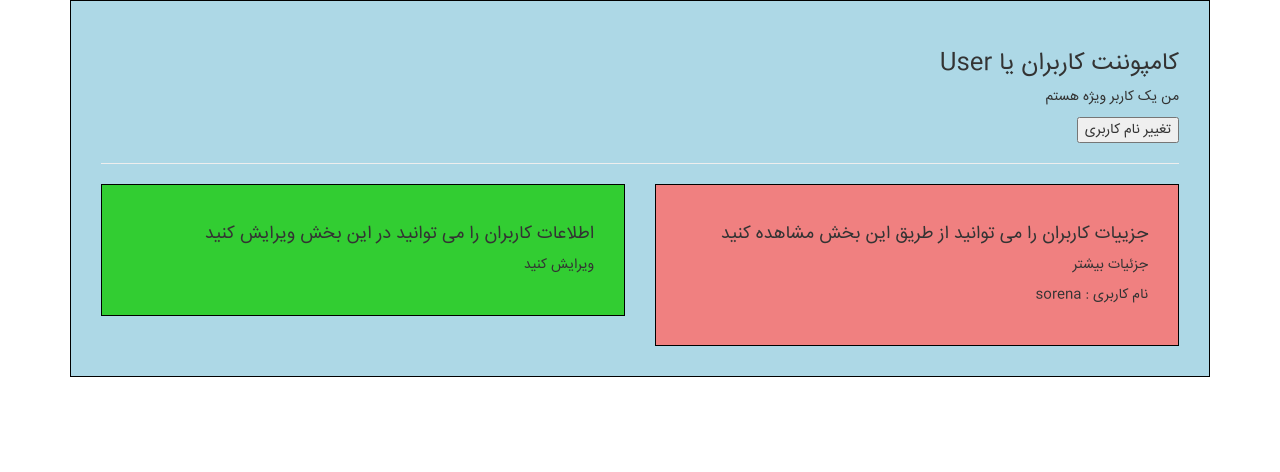
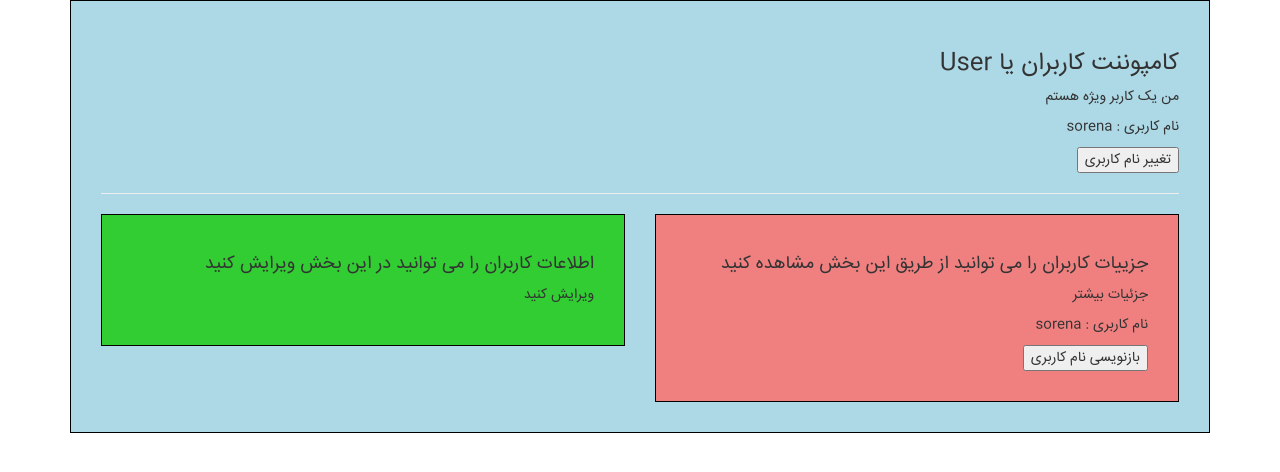
Before and after one commit to hsorena/roxo-vue-cli, a Vue app: page / in a window 1280 px wide. Shown: the top 472 px of the page. Built offline with nearby package versions, Linux system fonts and the light colour scheme.

Commit message:
Event binding

```diff
--- a/src/components/User.vue
+++ b/src/components/User.vue
@@ -3,11 +3,12 @@
         <div class="component">
             <h3>کامپوننت کاربران یا User</h3>
             <p>من یک کاربر ویژه هستم</p>
-            <button @click="changeUsername">تغییر نام کاربری</button>
+            <p>نام کاربری : {{ userName }}</p>
+            <button @click="changeUsername" >تغییر نام کاربری</button>
             <hr>
             <div class="row">
                 <div class="col-xs-12 col-sm-6">
-                    <user-detail :user="userName"></user-detail>
+                    <user-detail :username="userName" @usernameWasReset="userName = $event"></user-detail>
                 </div>
                 <div class="col-xs-12 col-sm-6">
                     <user-edit></user-edit>
--- a/src/components/UserDetail.vue
+++ b/src/components/UserDetail.vue
@@ -2,19 +2,27 @@
     <div class="component">
         <h4>جزییات کاربران را می توانید از طریق این بخش مشاهده کنید</h4>
         <p>جزئیات بیشتر</p>
-        <p>نام کاربری : {{user }}</p>
+        <p>نام کاربری : {{username }}</p>
+        <button @click="usernameReset">بازنویسی نام کاربری</button>
     </div>
 </template>
 
 <script>
     export default {
-        props :['user']
+        props :['username']
+        ,
+        methods:{
+            usernameReset(){
+                this.username = 'roxo'
+                this.$emit('usernameWasReset' , this.username)
+            }
+        }
 
     }
 </script>
 
 <style scoped>
-    *{
+    div{
         background-color: lightcoral;
     }
 </style>
```
